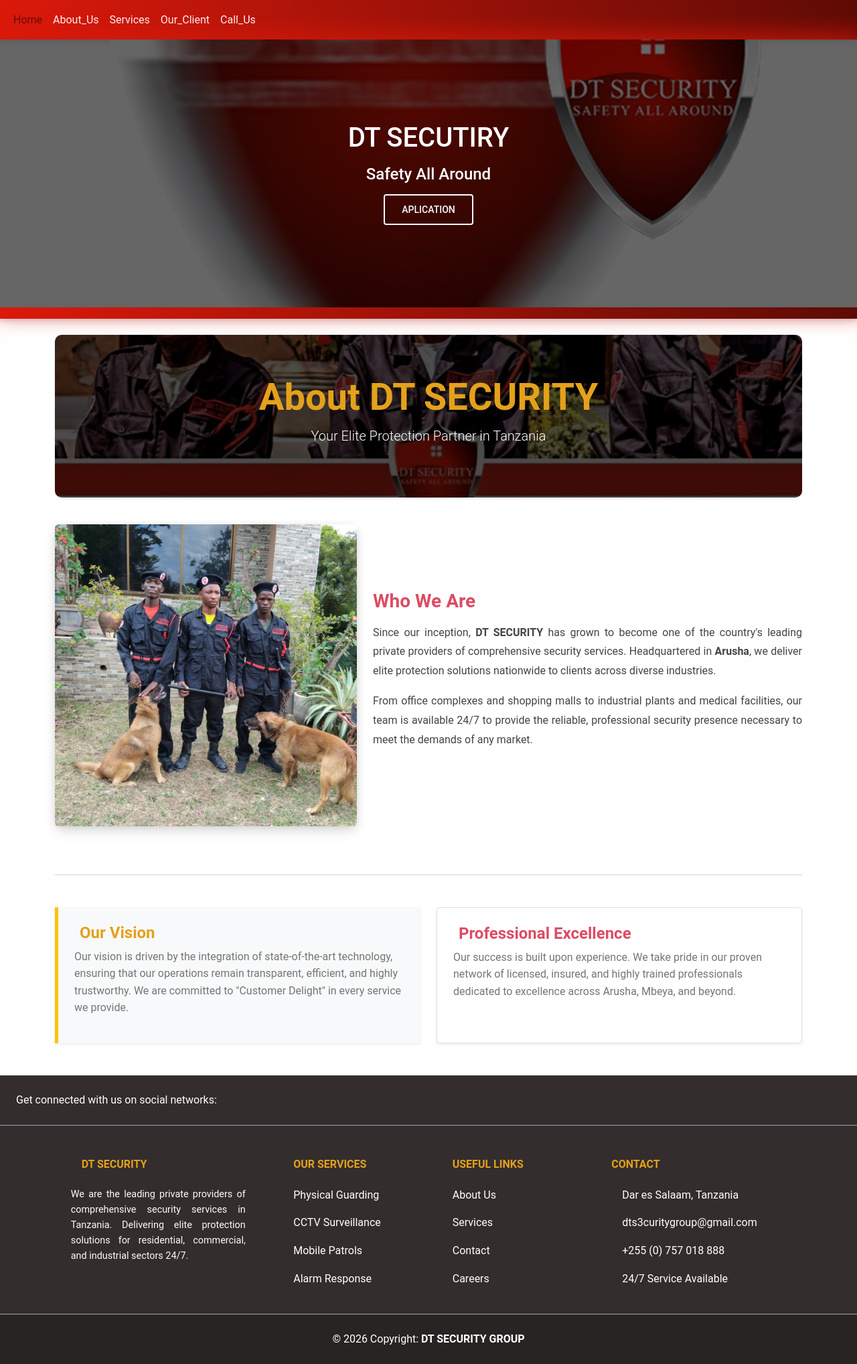
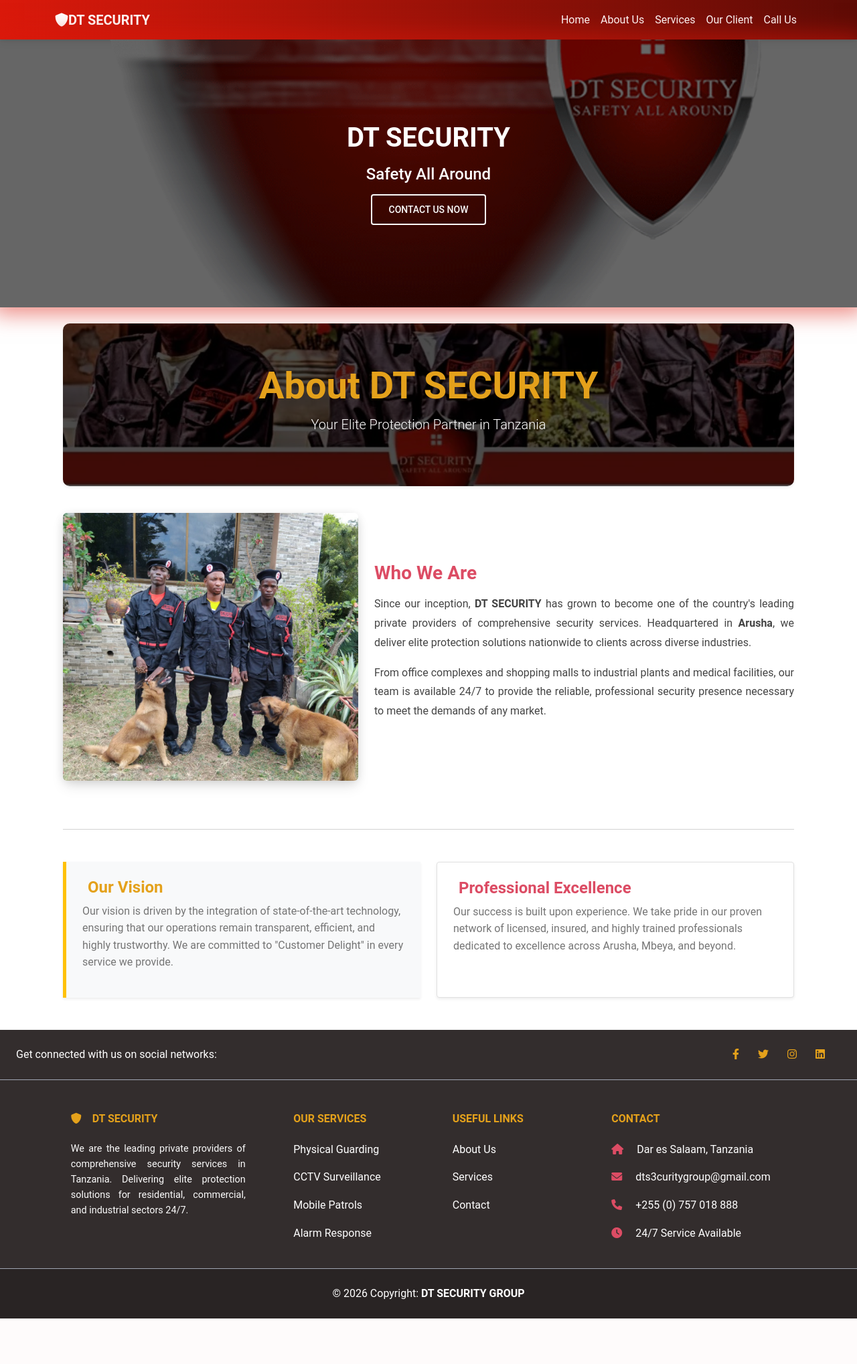
Before and after one commit to Mswati-tz/DT-SECURITY, a Django app: page /About_us in a window 1280 px wide. Shown: the whole page at 67% size. After the commit the page ends 1969 px from the top, so only its background shows below. Run offline with Django 4.2, Linux system fonts and the light colour scheme.

Commit message:
Update base.html

```diff
--- a/DT1/templates/base.html
+++ b/DT1/templates/base.html
@@ -1,89 +1,95 @@
-{%load static %}
-
-<!--link rel="icon" type="image/png" href="{% static 'img/DT3.gif' %}"-->
-
-
-
-<link rel="stylesheet" href="{%static 'css/mdb.min.css'%}">
-<script src="{%static 'js/mdb.min.js'%}"></script>
-
-
-<header>
+{% load static %}
+<!DOCTYPE html>
+<html lang="en">
+<head>
+    <meta charset="UTF-8">
+    <meta name="viewport" content="width=device-width, initial-scale=1.0">
+    <title>DT SECURITY | Safety All Around</title>
 
     <link rel="icon" type="image/x-icon" href="{% static 'img/favicon.ico' %}">
 
-<title>DT SECURITY | Safety All Around</title>
-  <!-- Navbar -->
-  <nav class="navbar navbar-expand-lg" style="background: linear-gradient(90deg, #db190b 0%, #5e0b05 100%);">
-    <div class="container-fluid">
+    <link rel="stylesheet" href="https://cdnjs.cloudflare.com/ajax/libs/font-awesome/6.0.0/css/all.min.css">
+
+    <link rel="stylesheet" href="{% static 'css/mdb.min.css' %}">
+
+    <style>
+        /* Inasaidia menu ya simu ionekane vizuri kwenye background ya rangi */
+        .navbar-toggler {
+            border: 1px solid rgba(255, 255, 255, 0.5) !important;
+        }
+        .nav-link:hover {
+            color: #ffc107 !important; /* Rangi ya njano ukigusa menu */
+            transition: 0.3s;
+        }
+        .bg-image {
+            background-image: url("{% static 'img/DT3.gif' %}");
+            height: 400px;
+            background-size: cover;
+            background-position: center;
+            box-shadow: 0 0 30px 10px rgba(219, 25, 11, 0.5);
+        }
+    </style>
+</head>
+<body>
+
+<header>
+    <nav class="navbar navbar-expand-lg navbar-dark" style="background: linear-gradient(90deg, #db190b 0%, #5e0b05 100%);">
+        <div class="container">
+            <a class="navbar-brand fw-bold" href="{% url 'home' %}">
+                <i class="fas fa-shield-alt"></i> DT SECURITY
+            </a>
+
             <button
-        data-mdb-collapse-init
                 class="navbar-toggler"
                 type="button"
+                data-mdb-toggle="collapse"
                 data-mdb-target="#navbarExample01"
                 aria-controls="navbarExample01"
                 aria-expanded="false"
                 aria-label="Toggle navigation"
             >
-        <i class="fas fa-bars"></i>
+                <i class="fas fa-bars text-white"></i>
             </button>
+
             <div class="collapse navbar-collapse" id="navbarExample01">
-        <ul class="navbar-nav me-auto mb-2 mb-lg-0">
-          <li class="nav-item active">
-            <a class="nav-link" aria-current="page" href="{% url 'home' %}">Home</a>
+                <ul class="navbar-nav ms-auto mb-2 mb-lg-0">
+                    <li class="nav-item">
+                        <a class="nav-link text-white" href="{% url 'home' %}">Home</a>
                     </li>
                     <li class="nav-item">
-            <a class="nav-link text-white" href="{% url 'about' %}">About_Us</a>
+                        <a class="nav-link text-white" href="{% url 'about' %}">About Us</a>
                     </li>
                     <li class="nav-item">
                         <a class="nav-link text-white" href="{% url 'services' %}">Services</a>
                     </li>
                     <li class="nav-item">
-            <a class="nav-link text-white" href="{% url 'client' %}">Our_Client</a>
+                        <a class="nav-link text-white" href="{% url 'client' %}">Our Client</a>
                     </li>
                     <li class="nav-item">
-            <a class="nav-link text-white" href="{% url 'contact' %}">Call_Us</a>
+                        <a class="nav-link text-white" href="{% url 'contact' %}">Call Us</a>
                     </li>
                 </ul>
             </div>
         </div>
     </nav>
 
-  <!-- Navbar -->
-
-  <!-- Background image -->
-  <div
-    class="p-5 text-center bg-image"
-    style="
-      background-image: url('{%static 'img/DT3.gif'%}');
-      height: 400px;
-      background-size: cover;
-      background-position-y: 50%;
-      box-shadow: 0 0 30px 10px rgba(219, 25, 11, 0.7);
-
-    "
-  >
-    <div class="mask" style="background-color: rgba(0, 0, 0, 0.6);">
+    <div class="p-5 text-center bg-image">
+        <div class="mask" style="background-color: rgba(0, 0, 0, 0.6); height: 100%;">
             <div class="d-flex justify-content-center align-items-center h-100">
                 <div class="text-white">
-          <h1 class="mb-3">DT SECUTIRY</h1>
+                    <h1 class="mb-3 fw-bold">DT SECURITY</h1>
                     <h4 class="mb-3">Safety All Around</h4>
-          <a data-mdb-ripple-init class="btn btn-outline-light btn-lg" href="#!" role="button"
-          >Aplication</a
-          >
+                    <a class="btn btn-outline-light btn-lg" href="{% url 'contact' %}" role="button">Contact Us Now</a>
                 </div>
             </div>
         </div>
     </div>
-  <!-- Background image -->
 </header>
 
-<nav class="navbar navbar-expand-lg" style="background: linear-gradient(90deg, #db190b 0%, #5e0b05 100%);"></nav>
-
+<main class="container mt-4">
     {% block content %}
-
-
     {% endblock %}
+</main>
 
 <footer class="text-center text-lg-start bg-dark text-white mt-5">
     <section class="d-flex justify-content-center justify-content-lg-between p-4 border-bottom border-secondary">
@@ -91,22 +97,14 @@
             <span>Get connected with us on social networks:</span>
         </div>
         <div>
-      <a href="#" class="me-4 text-reset">
-        <i class="fab fa-facebook-f text-warning"></i>
-      </a>
-      <a href="#" class="me-4 text-reset">
-        <i class="fab fa-twitter text-warning"></i>
-      </a>
-      <a href="#" class="me-4 text-reset">
-        <i class="fab fa-instagram text-warning"></i>
-      </a>
-      <a href="#" class="me-4 text-reset">
-        <i class="fab fa-linkedin text-warning"></i>
-      </a>
+            <a href="#" class="me-4 text-reset"><i class="fab fa-facebook-f text-warning"></i></a>
+            <a href="#" class="me-4 text-reset"><i class="fab fa-twitter text-warning"></i></a>
+            <a href="#" class="me-4 text-reset"><i class="fab fa-instagram text-warning"></i></a>
+            <a href="#" class="me-4 text-reset"><i class="fab fa-linkedin text-warning"></i></a>
         </div>
     </section>
-  <section class="">
-    <div class="container text-center text-md-start mt-5">
+
+    <section class="container text-center text-md-start mt-5">
         <div class="row mt-3">
             <div class="col-md-3 col-lg-4 col-xl-3 mx-auto mb-4">
                 <h6 class="text-uppercase fw-bold mb-4 text-warning">
@@ -131,25 +129,24 @@
                 <p><a href="{% url 'about' %}" class="text-reset">About Us</a></p>
                 <p><a href="{% url 'services' %}" class="text-reset">Services</a></p>
                 <p><a href="{% url 'contact' %}" class="text-reset">Contact</a></p>
-          <p><a href="#!" class="text-reset">Careers</a></p>
             </div>
 
             <div class="col-md-4 col-lg-3 col-xl-3 mx-auto mb-md-0 mb-4">
                 <h6 class="text-uppercase fw-bold mb-4 text-warning">Contact</h6>
                 <p><i class="fas fa-home me-3 text-danger"></i> Dar es Salaam, Tanzania</p>
-          <p>
-            <i class="fas fa-envelope me-3 text-danger"></i>
-            dts3curitygroup@gmail.com
-          </p>
+                <p><i class="fas fa-envelope me-3 text-danger"></i> dts3curitygroup@gmail.com</p>
                 <p><i class="fas fa-phone me-3 text-danger"></i> +255 (0) 757 018 888</p>
                 <p><i class="fas fa-clock me-3 text-danger"></i> 24/7 Service Available</p>
-        </div>
             </div>
         </div>
     </section>
 
     <div class="text-center p-4 border-top border-secondary" style="background-color: rgba(0, 0, 0, 0.2);">
-    © {% now "Y" %} Copyright:
-    <a class="text-reset fw-bold" href="#">DT SECURITY GROUP</a>
+        © {% now "Y" %} Copyright: <a class="text-reset fw-bold" href="#">DT SECURITY GROUP</a>
     </div>
 </footer>
+
+<script type="text/javascript" src="{% static 'js/mdb.min.js' %}"></script>
+
+</body>
+</html>
```
Lines whose indentation alone changed are shown as unchanged.
